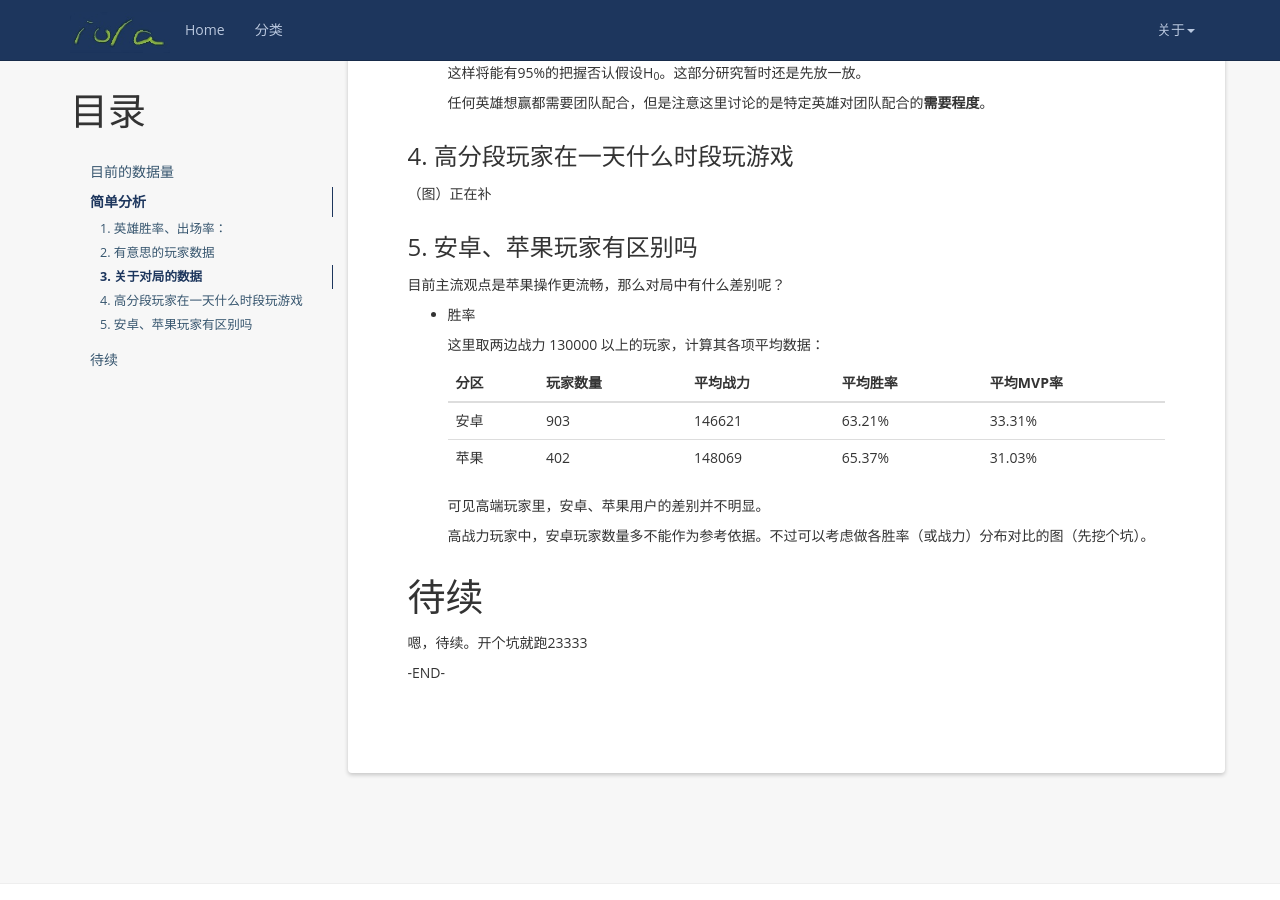
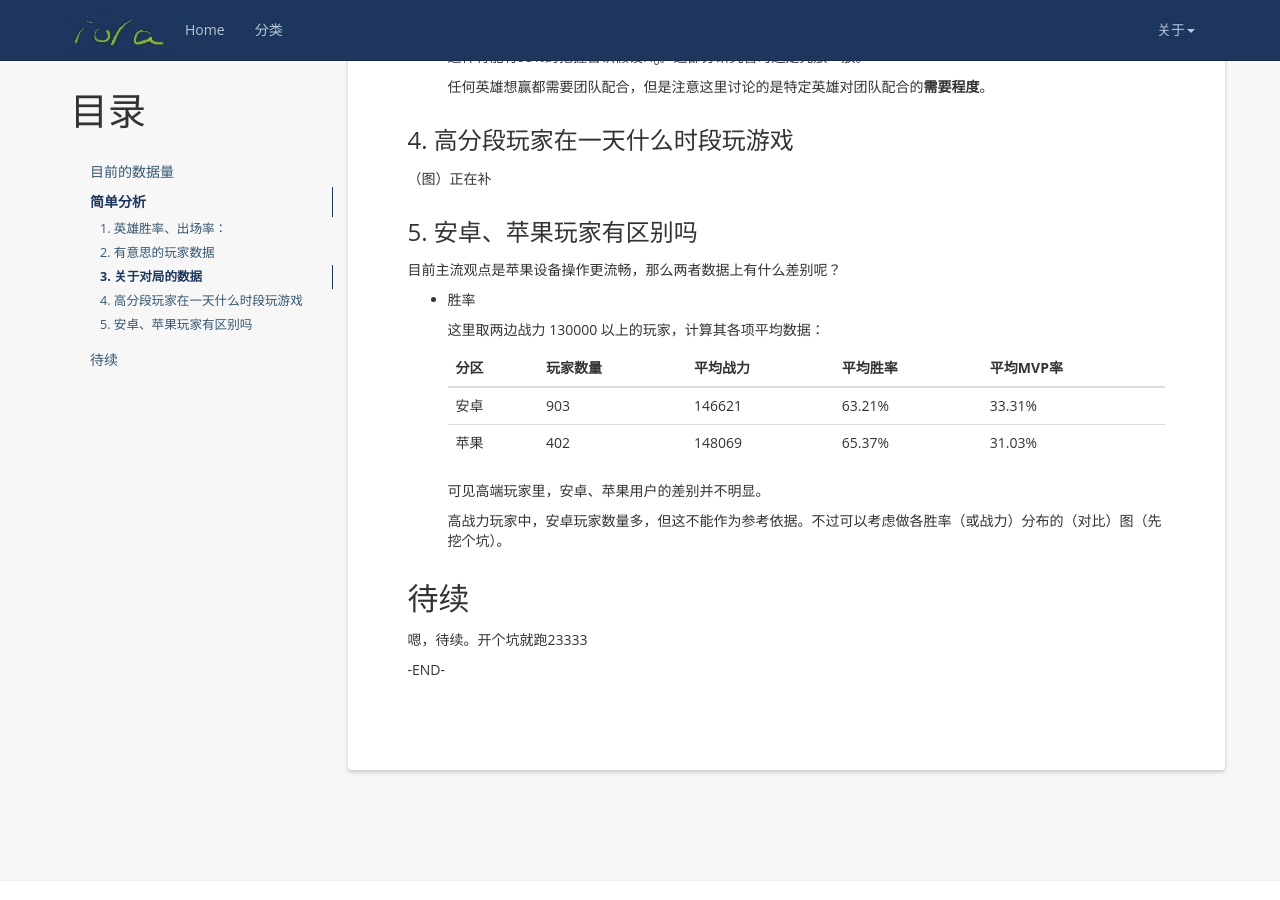
Before and after one commit to iola1999/iola1999.github.io, a Jekyll site: the page built from _posts/2019-06-14-WZRY-Analysis-1.markdown, in a window 1280 px wide and 900 px high, scrolled down 5064 px. Built offline with Jekyll 4.4.1, drawn with Linux system fonts in a browser that asks for light colours; nearby versions of some CDN libraries; comment, search, counter and statistics services are not loaded; some of the changed text lies outside the part shown.

Commit message:
检查一遍以前post的格式

```diff
--- a/_posts/2019-06-14-WZRY-Analysis-1.markdown
+++ b/_posts/2019-06-14-WZRY-Analysis-1.markdown
@@ -199,7 +199,7 @@
 
 ### 5. 安卓、苹果玩家有区别吗
 
-   目前主流观点是苹果操作更流畅，那么对局中有什么差别呢？
+   目前主流观点是苹果设备操作更流畅，那么两者数据上有什么差别呢？
 
    + 胜率
 
@@ -212,9 +212,9 @@
 
      可见高端玩家里，安卓、苹果用户的差别并不明显。
 
-     高战力玩家中，安卓玩家数量多不能作为参考依据。不过可以考虑做各胜率（或战力）分布对比的图（先挖个坑）。
+     高战力玩家中，安卓玩家数量多，但这不能作为参考依据。不过可以考虑做各胜率（或战力）分布的（对比）图（先挖个坑）。
 
-# 待续
+## 待续
 
 嗯，待续。开个坑就跑23333
 
```
Also changed, not shown: other parts of _posts/2019-06-14-WZRY-Analysis-1.markdown (+3 -3 lines), _posts/2019-04-11-WZRY-Analysis.markdown (+6 -4 lines), _posts/2019-05-03-Get-Wechat-mp-Articles.markdown (+11 -10 lines), _posts/2019-05-04-Run-Ubuntu-On-Android-Phone.markdown (+3 -4 lines), _posts/2019-06-02-Use-pm2-To-Manage-Process.markdown (+4 -4 lines).
